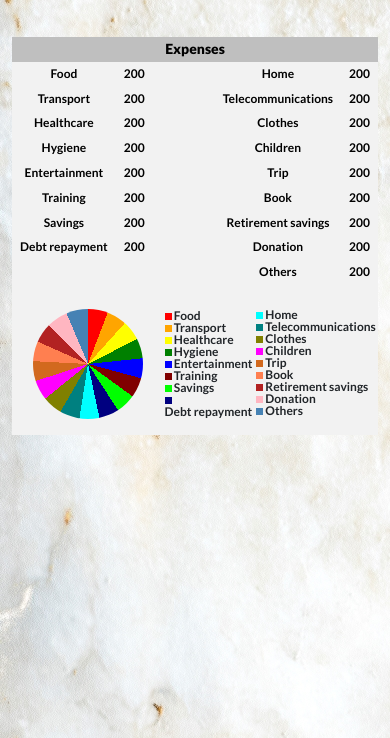
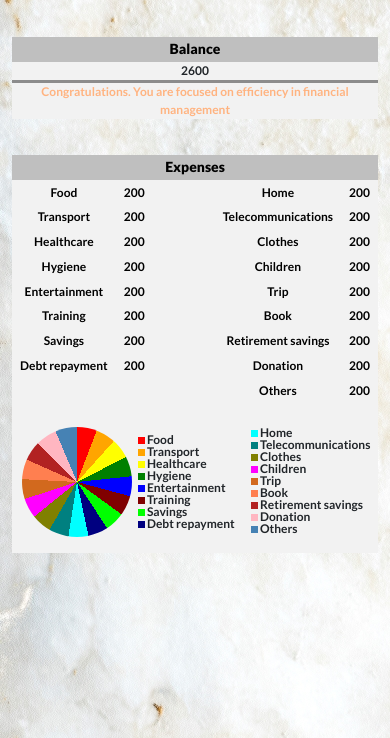
Before and after one commit to AdamKrk88/webApplication-familyBudget, a PHP site: page /balancereview.html in a window 390 px wide. Shown: the part 106-844 px from the top of the page. Run offline with PHP 8.4, Linux system fonts and the light colour scheme.

Commit message:
Container fluid used instead of container. Second column have order-2 starting from medium breakpoint and order-1 for extra small and small devices. This column contains balance and text meesage. All values there - balance and text message - are fixed

```diff
--- a/balancereview.html
+++ b/balancereview.html
@@ -41,14 +41,14 @@
 
 	<main>
 		<article>
-			<div class="container">
+			<div class="container-fluid">
 				<div class="row">
-					<div class="col-md-9 col-12 mt-4-dot-5">
+					<div class="col-lg-8 col-md-6 col-12 mt-4-dot-5 order-2 order-md-1">
 						<div class="row g-0 bg-light-grey">
 							<div class="col-12 bg-dark-grey">
 								<h3 class="font-color-black fw-bolder font-size-scaled-from-18px text-center mb-0 py-1">Expenses</h3>
 							</div>
-							<div class="col-xl-5 col-lg-6 col-12">
+							<div class="col-xl-5 col-lg-6 col-md-12 col-sm-7 col-12">
 								<div class="table-responsive d-flex align-items-start justify-content-between">
 									<table class="table table-borderless font-size-scaled-from-13px font-color-black lh-1 w-auto mb-0">
 										<tbody>
@@ -129,12 +129,14 @@
 									</table>
 								</div>
 							</div>
-							<div class="col-xl-7 col-lg-6 col-12 pt-4 pb-3 py-lg-0 align-self-center">
-								<div class="row g-0">
-									<div class="col-xl-5 col-lg-12 col-5 p-xl-4 p-lg-1">
+							<div class="col-xl-7 col-lg-6 col-md-12 col-sm-5 col-12 pt-4 pb-3 py-lg-0 py-sm-0 align-self-center">
+								<div class="row g-0 justify-content-xl-end justify-content-lg-between justify-content-md-center justify-content-sm-between  justify-content-center ">
+
+
+									<div class="col-xl-4 col-lg-12 col-md-4 col-sm-12 col-4 p-lg-1 p-sm-1 p-md-0 me-lg-3 me-md-0 mb-sm-2">
 										<div class="piechart mx-auto" id="expenseChart"></div>
 									</div>
-									<div class="col-xl-3 col-lg-6 col-3 lh-1 align-self-center align-self-lg-start align-self-xl-center font-size-scaled-from-13px ps-lg-4 ps-xl-0">
+									<div class="col-auto lh-1 align-self-center align-self-lg-start align-self-xl-center font-size-scaled-from-13px ps-lg-5 ps-xl-0 pe-xl-2 pe-lg-0 pe-md-3 pe-3 pe-sm-0 ps-sm-2 ps-md-0">
 										<div>
 											<div id="color-red" class="entry-color"></div>
 											<div class="entry-text">Food</div>
@@ -168,7 +170,8 @@
 											<div class="entry-text">Debt repayment</div>
 										</div>
 									</div>
-									<div class="col-xl-4 col-4 offset-lg-1 offset-xl-0 col-lg-5 lh-1 align-self-xl-center font-size-scaled-from-13px align-self-lg-start">
+									<div class="col-auto pe-1 pe-lg-3 offset-lg-1 offset-xl-0 lh-1 align-self-xl-center font-size-scaled-from-13px align-self-lg-start">
+
 										<div>
 											<div id="color-aqua" class="entry-color"></div>
 											<div class="entry-text">Home</div>
@@ -208,16 +211,25 @@
 									</div>
 								</div>
 							</div>
+						</div>
+					</div>
+					<div class="col-lg-3 col-md-4 col-12 offset-md-2 offset-lg-1 mt-4-dot-5 order-1 order-md-2">
+						<div class="row g-0 bg-light-grey">
+							<div class="col-12 bg-dark-grey">
+								<h3 class="font-color-black fw-bolder font-size-scaled-from-18px text-center mb-0 py-1">Balance</h3>
+							</div>
+							<div class="col-12 text-center">
+								<p class="font-size-scaled-from-15px mb-0">2600</p>
+								<div class="underline"></div>
+							</div>
+							<div class="col-12 text-center font-light-orange">
+								<p class="font-size-scaled-from-15px mb-0">Congratulations. You are focused on efficiency in financial management</p>
+							</div>
+						</div>
+					</div>
+					<div class="col-8">
 
 
-
-
-						</div>
-					</div>
-					<div class="col-4">
-
-					</div>
-					<div class="col-8">
 
 					</div>
 				</div>
--- a/style.css
+++ b/style.css
@@ -148,6 +148,7 @@ body
 {
 	color: #ff6600;
 }
+
 
 .button-grey-color
 {
@@ -418,6 +419,7 @@ h3
 	background-color: #bfbfbf;
 }
 */
+/*
 p
 {
 	font-size: 18px;
@@ -436,6 +438,7 @@ p#finalBalanceComment
 	text-align: center;
 	color:  #ffa366;
 }
+*/
 /*
 a
 {
@@ -1054,6 +1057,11 @@ label#labelTextNextToList
 
 @media (max-width: 1199px)
 {
+	.font-size-scaled-from-15px
+	{
+		font-size: 14px;
+	}
+
 	.font-size-scaled-from-13px
 	{
 		font-size: 12px;
```
